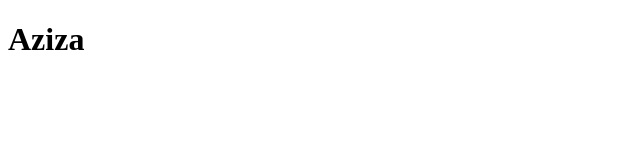
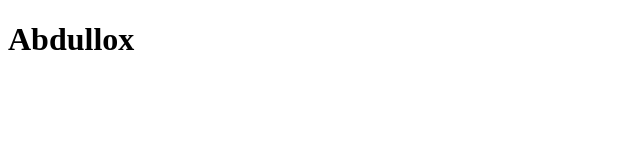
Before and after one commit to shamsiddinovaaziza/project-2, a plain HTML site: page index.html in a window 1280 px wide. Shown: the whole page, without its empty margins (0-640 px from the left). Drawn offline with Linux system fonts and the light colour scheme.

Commit message:
ism qo'shdim

```diff
--- a/index.html
+++ b/index.html
@@ -6,6 +6,6 @@
     <title>Document</title>
   </head>
   <body>
-    <h1>Aziza</h1>
+    <h1>Abdullox</h1>
   </body>
 </html>
```
